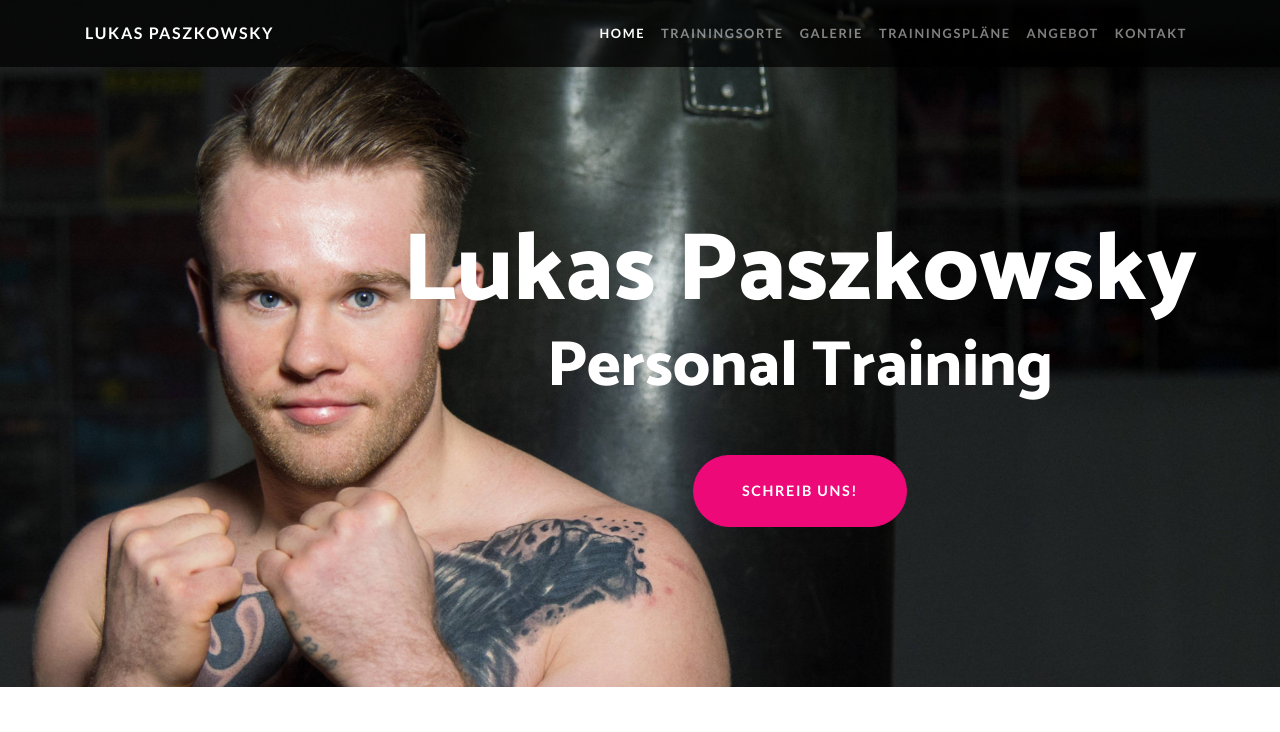
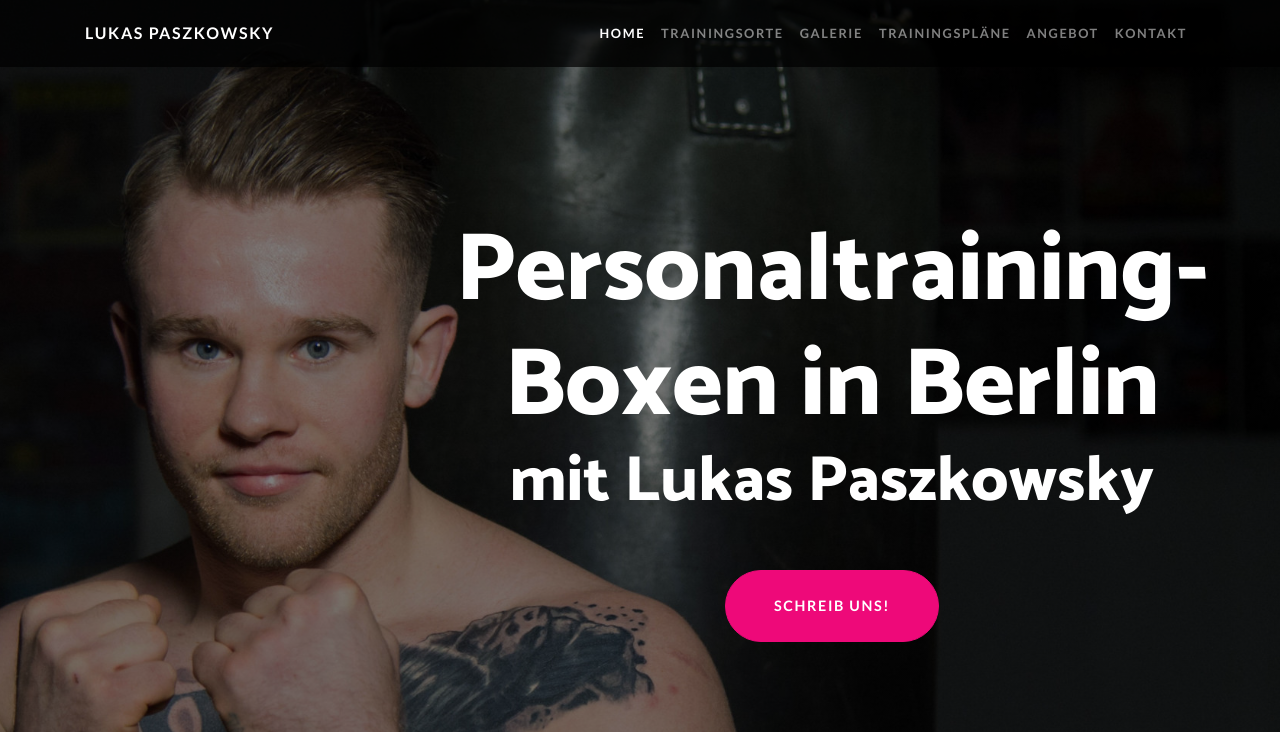
Before and after one commit to pweimann/LukasLandingPage, a website: page index.html in a window 1280 px wide. Shown: the top 732 px of the page. Drawn offline with Linux system fonts and the light colour scheme.

Commit message:
updates h1 text and adds overlay to masterhead

```diff
--- a/index.html
+++ b/index.html
@@ -62,8 +62,8 @@
 <header class="masthead text-center text-white">
     <div class="masthead-content">
         <div class="container">
-            <h1 class="masthead-heading mb-0 text-focus-in">Lukas Paszkowsky</h1>
-            <h2 class="masthead-subheading mb-0 text-focus-in">Personal Training</h2>
+            <h1 class="masthead-heading mb-0 text-focus-in">Personaltraining-Boxen in Berlin</h1>
+            <h2 class="masthead-subheading mb-0 text-focus-in">mit Lukas Paszkowsky</h2>
             <a href="static/contact-me.html" class="btn btn-primary btn-xl rounded-pill mt-5 text-focus-in">Schreib uns!</a>
         </div>
     </div>
--- a/scss/_masthead.scss
+++ b/scss/_masthead.scss
@@ -3,7 +3,8 @@ header.masthead {
   overflow: hidden;
   padding-top: calc(7rem + 72px);
   padding-bottom: 7rem;
-  background: url("/img/mobile-header-background-boxen-trainingshalle.jpg");
+  background: linear-gradient(rgba(0, 0, 0, 0.5), rgba(0, 0, 0, 0.5)),
+          url("/img/mobile-header-background-boxen-trainingshalle.jpg");
   background-repeat: no-repeat;
   background-position: center center;
   background-attachment: scroll;
@@ -14,18 +15,19 @@ header.masthead {
     position: relative;
 
     .masthead-heading {
-      font-size: 4rem;
+      font-size: 2.3rem;
     }
 
     .masthead-subheading {
-      font-size: 2rem;
+      font-size: 1rem;
     }
   }
 }
 
 @media (min-width: 992px) {
   header.masthead {
-    background: url("../img/optimized/Lukas-Paszkowsky-Boxsack-Boxerstellung.JPG");
+    background: linear-gradient(rgba(0, 0, 0, 0.5), rgba(0, 0, 0, 0.5)),
+    url("../img/optimized/Lukas-Paszkowsky-Boxsack-Boxerstellung.JPG");
     background-repeat: no-repeat;
     background-position: center center;
     background-attachment: scroll;
@@ -34,7 +36,7 @@ header.masthead {
     padding-bottom: 10rem;
 
     .masthead-content {
-      margin-left: 20rem;
+      margin-left: 24rem;
       .masthead-heading {
         font-size: 6rem;
       }
```
Also changed, not shown: css/one-page-wonder.css, css/one-page-wonder.min.css.
